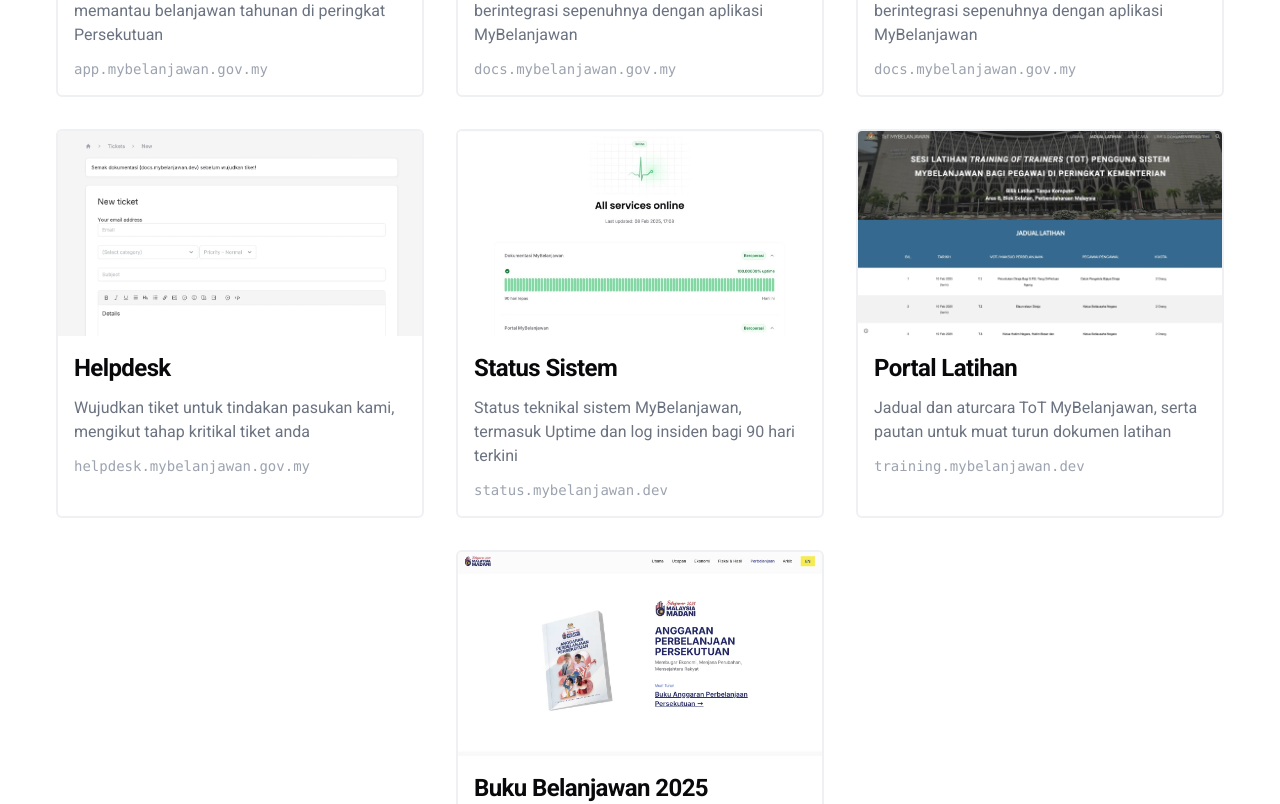
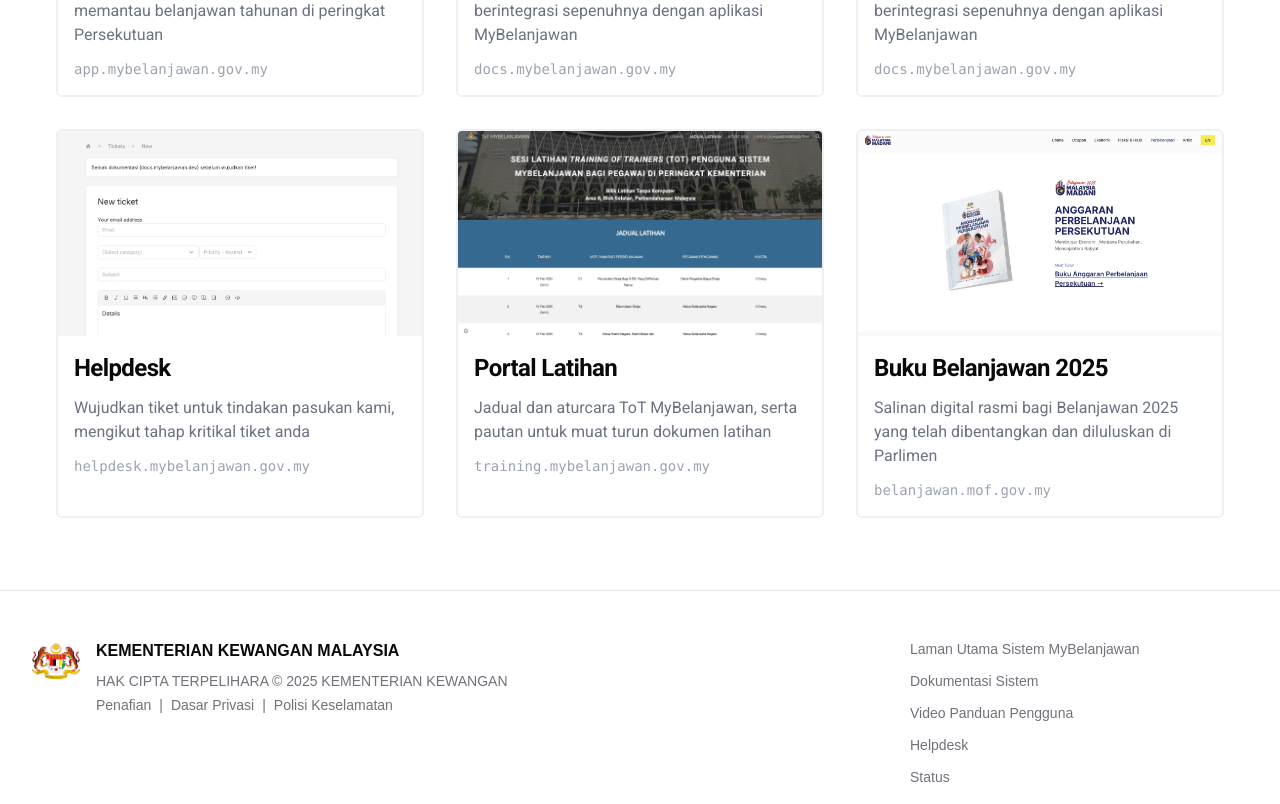
Before and after one commit to mof-malaysia/mybelanjawan-landing, a Next.js app: page / in a window 1280 px wide. Shown: the part 700-1504 px from the top of the page. Built offline with nearby package versions, Linux system fonts and the light colour scheme.

Commit message:
hide status and changed training to .gov.my

```diff
--- a/app/page.tsx
+++ b/app/page.tsx
@@ -52,19 +52,19 @@
       icon: HelpCircle,
       imgSrc: "/ss-helpdesk.webp",
     },
-    {
-      title: "Status Sistem",
-      description:
-        "Status teknikal sistem MyBelanjawan, termasuk Uptime dan log insiden bagi 90 hari terkini",
-      href: "https://status.mybelanjawan.dev",
-      icon: BarChart,
-      imgSrc: "/ss-status.webp",
-    },
+    // {
+    //   title: "Status Sistem",
+    //   description:
+    //     "Status teknikal sistem MyBelanjawan, termasuk Uptime dan log insiden bagi 90 hari terkini",
+    //   href: "https://status.mybelanjawan.dev",
+    //   icon: BarChart,
+    //   imgSrc: "/ss-status.webp",
+    // },
     {
       title: "Portal Latihan",
       description:
         "Jadual dan aturcara ToT MyBelanjawan, serta pautan untuk muat turun dokumen latihan",
-      href: "https://training.mybelanjawan.dev",
+      href: "https://training.mybelanjawan.gov.my",
       icon: GraduationCap,
       imgSrc: "/ss-portal-latihan.webp",
     },
```
